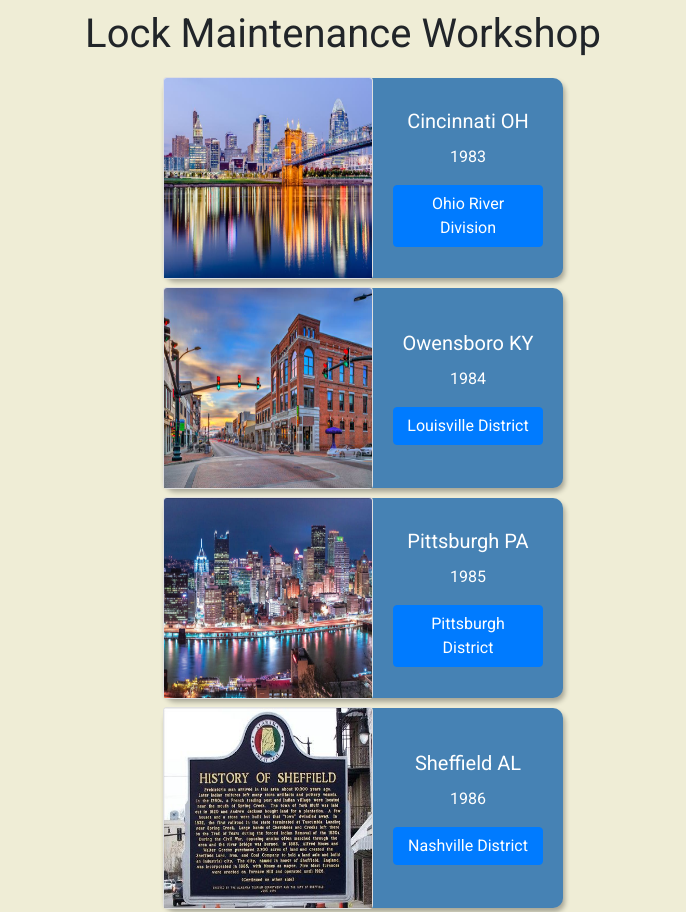
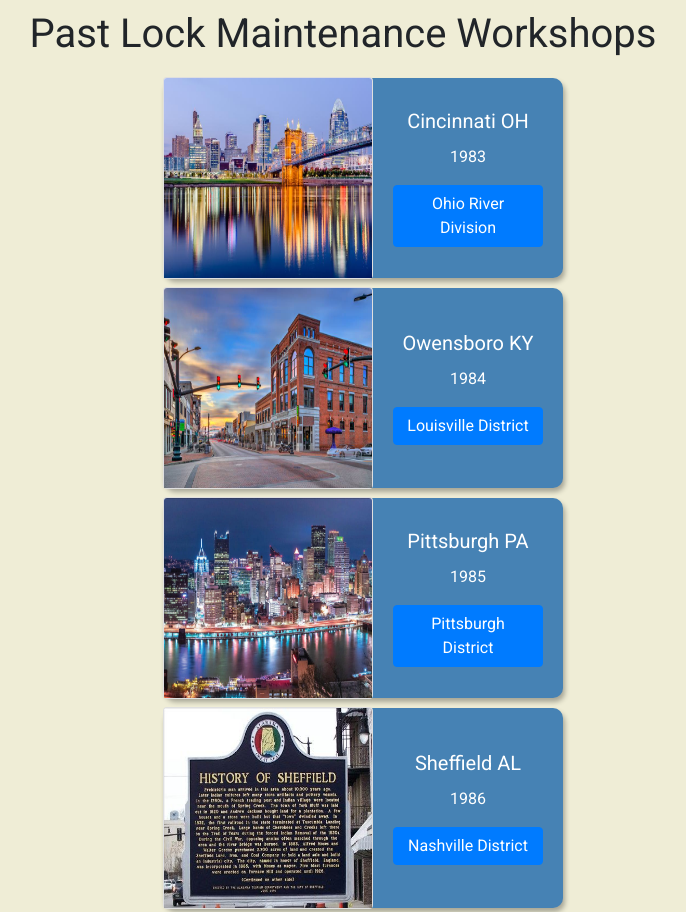
Before and after one commit to ToddKimery/Past-Workshops, a plain HTML site: page index.html in a window 1280 px wide. Shown: the top 912 px of the page, without its empty margins (297-983 px from the left). Drawn offline with nearby package versions, Linux system fonts and the light colour scheme.

Commit message:
Message Change

```diff
--- a/index.html
+++ b/index.html
@@ -11,7 +11,7 @@
   <link rel="stylesheet" href="style.css">
 </head>
   <body>
-    <h1>Lock Maintenance Workshop</h1>
+    <h1>Past Lock Maintenance Workshops</h1>
     <ul>
       <div class="box">
     <li class=" card" style="width: 300px">
```
